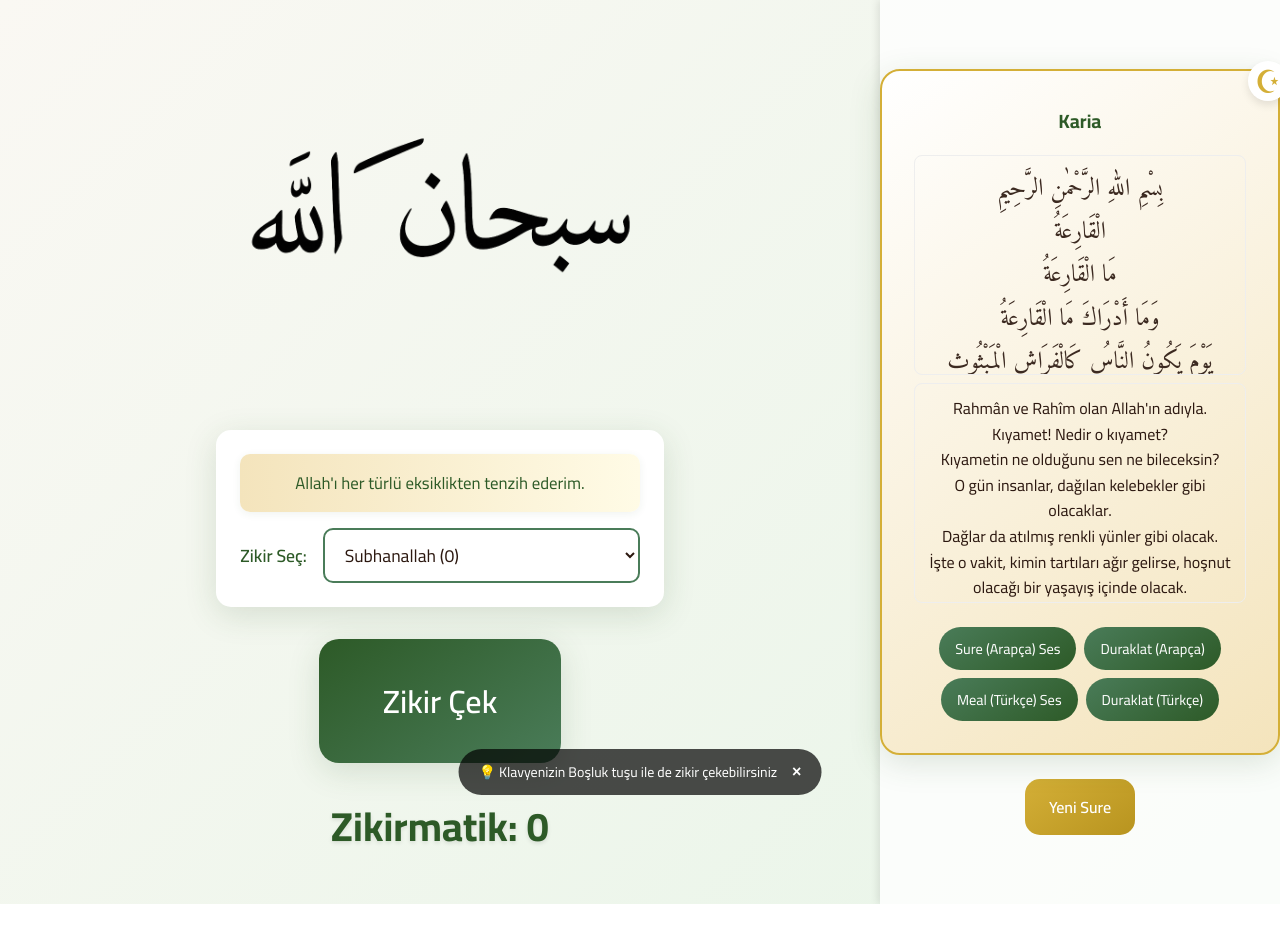
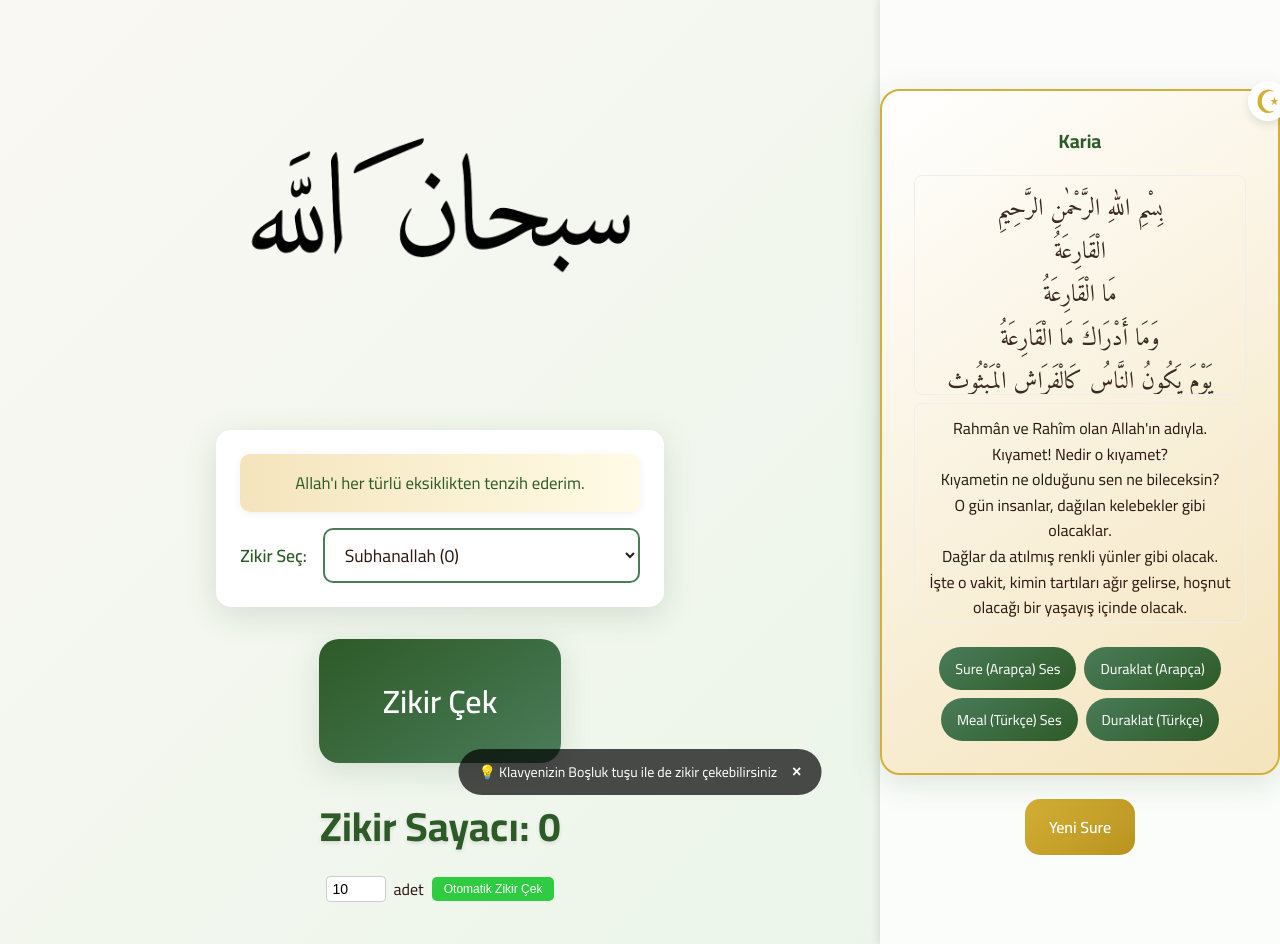
Before and after one commit to oguzhanTech/matik, a React (Vite) app: page / in a window 1280 px wide. Before the commit the page ends 904 px from the top, so only its background shows below. Built offline with nearby package versions, Linux system fonts and the light colour scheme.

Commit message:
oto zikir

```diff
--- a/src/App.jsx
+++ b/src/App.jsx
@@ -1,4 +1,4 @@
-import React, { useState, useEffect, useCallback } from "react";
+import React, { useState, useEffect, useCallback, useRef } from "react";
 import ZikirButton from "./ZikirButton";
 import ZikirSelector from "./ZikirSelector";
 import AyetBox from "./AyetBox";
@@ -18,6 +18,11 @@ const App = () => {
   const [showInfoBox, setShowInfoBox] = useState(true);
   const [showImage, setShowImage] = useState(false);
   const [imageOpacity, setImageOpacity] = useState(1);
+  // Otomatik zikir için state'ler
+  const [isAutoZikirActive, setIsAutoZikirActive] = useState(false);
+  const [autoZikirTarget, setAutoZikirTarget] = useState(10);
+  const [autoZikirCurrent, setAutoZikirCurrent] = useState(0);
+  const [autoZikirIntervalId, setAutoZikirIntervalId] = useState(null);
 
   const playZikirSound = useCallback((zikir) => {
     if (zikir.sound && !isPlaying) {
@@ -79,6 +84,78 @@ const App = () => {
       playZikirSound(selectedZikir);
     }
   }, [selectedZikir, isPlaying, playZikirSound]);
+
+  // Otomatik zikir başlatma (her ses bitince yenisi başlar)
+  const autoZikirStoppedRef = useRef(false);
+  const autoZikirAudioRef = useRef(null);
+  const [isAutoZikirBusy, setIsAutoZikirBusy] = useState(false);
+
+  const handleStartAutoZikir = useCallback(() => {
+    if (isAutoZikirActive || isPlaying || isAutoZikirBusy) return;
+    setIsAutoZikirActive(true);
+    setIsAutoZikirBusy(true);
+    setAutoZikirCurrent(0);
+    autoZikirStoppedRef.current = false;
+    function playNext(current) {
+      if (autoZikirStoppedRef.current || current >= autoZikirTarget) {
+        setIsAutoZikirActive(false);
+        setIsAutoZikirBusy(false);
+        autoZikirAudioRef.current = null;
+        return;
+      }
+      setAutoZikirCurrent(current + 1);
+      setCounts(prevCounts => ({
+        ...prevCounts,
+        [selectedZikir.id]: (prevCounts[selectedZikir.id] || 0) + 1
+      }));
+      if (selectedZikir.sound) {
+        const audio = new Audio(selectedZikir.sound);
+        autoZikirAudioRef.current = audio;
+        audio.addEventListener('ended', () => {
+          setTimeout(() => playNext(current + 1), 100); // 100ms ara
+        });
+        audio.addEventListener('error', () => {
+          setTimeout(() => playNext(current + 1), 100);
+        });
+        audio.play().catch(() => {
+          setTimeout(() => playNext(current + 1), 100);
+        });
+      } else {
+        setTimeout(() => playNext(current + 1), 500);
+      }
+    }
+    playNext(0);
+    setAutoZikirIntervalId({ stop: () => { autoZikirStoppedRef.current = true; if (autoZikirAudioRef.current) { autoZikirAudioRef.current.pause(); autoZikirAudioRef.current.currentTime = 0; } } });
+  }, [isAutoZikirActive, isPlaying, isAutoZikirBusy, autoZikirTarget, selectedZikir]);
+
+  // Otomatik zikir durdurma
+  const handleStopAutoZikir = useCallback(() => {
+    if (autoZikirIntervalId && typeof autoZikirIntervalId.stop === 'function') {
+      autoZikirIntervalId.stop();
+    }
+    setAutoZikirIntervalId(null);
+    setIsAutoZikirActive(false);
+    setIsAutoZikirBusy(false);
+    if (autoZikirAudioRef.current) {
+      autoZikirAudioRef.current.pause();
+      autoZikirAudioRef.current.currentTime = 0;
+      autoZikirAudioRef.current = null;
+    }
+  }, [autoZikirIntervalId]);
+
+  // Otomatik zikir tamamlandığında durdur
+  useEffect(() => {
+    if (isAutoZikirActive && autoZikirCurrent >= autoZikirTarget) {
+      handleStopAutoZikir();
+    }
+  }, [autoZikirCurrent, autoZikirTarget, isAutoZikirActive, handleStopAutoZikir]);
+
+  // Zikir veya zikir seçimi değişirse otomatik zikir sıfırlansın
+  useEffect(() => {
+    handleStopAutoZikir();
+    setAutoZikirCurrent(0);
+    setIsAutoZikirBusy(false);
+  }, [selectedZikir]);
 
   useEffect(() => {
     const onSpace = e => {
@@ -146,7 +223,19 @@ const App = () => {
           )}
         </div>
         <ZikirSelector selected={selectedZikir} onSelect={setSelectedZikir} counts={counts} />
-        <ZikirButton count={currentCount} onZikir={handleZikir} onReset={handleResetCount} onResetAll={handleResetAllCounts} disabled={isPlaying} />
+        <ZikirButton
+          count={currentCount}
+          onZikir={handleZikir}
+          onReset={handleResetCount}
+          onResetAll={handleResetAllCounts}
+          disabled={isPlaying || isAutoZikirActive || isAutoZikirBusy}
+          isAutoZikirActive={isAutoZikirActive}
+          autoZikirTarget={autoZikirTarget}
+          setAutoZikirTarget={setAutoZikirTarget}
+          autoZikirCurrent={autoZikirCurrent}
+          onStartAutoZikir={handleStartAutoZikir}
+          onStopAutoZikir={handleStopAutoZikir}
+        />
       </div>
       <div style={{ width: 400, display: "flex", flexDirection: "column", alignItems: "center", justifyContent: "center", background: "rgba(255, 255, 255, 0.8)", boxShadow: "-2px 0 8px rgba(0, 0, 0, 0.1)" }}>
         <AyetBox ayet={sure} />
--- a/src/ZikirButton.jsx
+++ b/src/ZikirButton.jsx
@@ -1,8 +1,7 @@
 import React from "react";
 
-const ZikirButton = ({ count, onZikir, onReset, onResetAll, disabled = false }) => {
+const ZikirButton = ({ count, onZikir, onReset, onResetAll, disabled = false, isAutoZikirActive, autoZikirTarget, setAutoZikirTarget, autoZikirCurrent, onStartAutoZikir, onStopAutoZikir }) => {
   const hasAnyCount = count > 0;
-
   return (
     <div style={{
       display: "flex",
@@ -22,9 +21,64 @@ const ZikirButton = ({ count, onZikir, onReset, onResetAll, disabled = false })
           cursor: disabled ? "not-allowed" : "pointer"
         }}
       >
-        {disabled ? "Ses Çalıyor..." : "Zikir Çek"}
+        {disabled && isAutoZikirActive ? "Otomatik Zikir Aktif" : disabled ? "Ses Çalıyor..." : "Zikir Çek"}
       </button>
-      <div className="counter">Zikirmatik: {count}</div>
+      <div className="counter">Zikir Sayacı: {count}</div>
+      {/* Otomatik zikir alanı */}
+      <div style={{ display: "flex", flexDirection: "column", alignItems: "center", gap: "6px", width: "100%" }}>
+        <div style={{ display: "flex", gap: "8px", alignItems: "center" }}>
+          <input
+            type="number"
+            min={1}
+            max={500}
+            value={autoZikirTarget}
+            disabled={isAutoZikirActive}
+            onChange={e => {
+              let val = Math.max(1, Math.min(500, Number(e.target.value)));
+              setAutoZikirTarget(val);
+            }}
+            style={{ width: 60, padding: "4px 6px", borderRadius: 4, border: "1px solid #ccc", fontSize: 14 }}
+          />
+          <span>adet</span>
+          {!isAutoZikirActive ? (
+            <button
+              onClick={onStartAutoZikir}
+              disabled={disabled}
+              style={{
+                padding: "5px 12px",
+                fontSize: "12px",
+                backgroundColor: "#2ecc40",
+                color: "white",
+                border: "none",
+                borderRadius: "5px",
+                cursor: disabled ? "not-allowed" : "pointer"
+              }}
+            >
+              Otomatik Zikir Çek
+            </button>
+          ) : (
+            <button
+              onClick={onStopAutoZikir}
+              style={{
+                padding: "5px 12px",
+                fontSize: "12px",
+                backgroundColor: "#ffb347",
+                color: "white",
+                border: "none",
+                borderRadius: "5px",
+                cursor: "pointer"
+              }}
+            >
+              Durdur
+            </button>
+          )}
+        </div>
+        {isAutoZikirActive && (
+          <div style={{ fontSize: 13, color: "#2d5a27", marginTop: 2 }}>
+            Otomatik zikir: {autoZikirCurrent} / {autoZikirTarget}
+          </div>
+        )}
+      </div>
       <div style={{
         display: "flex",
         gap: "10px",
```
